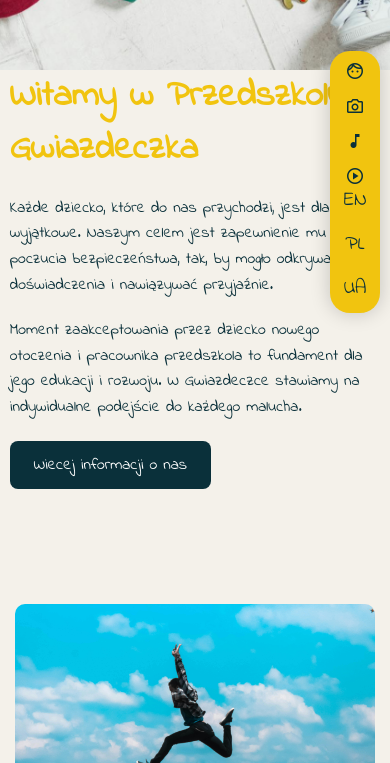
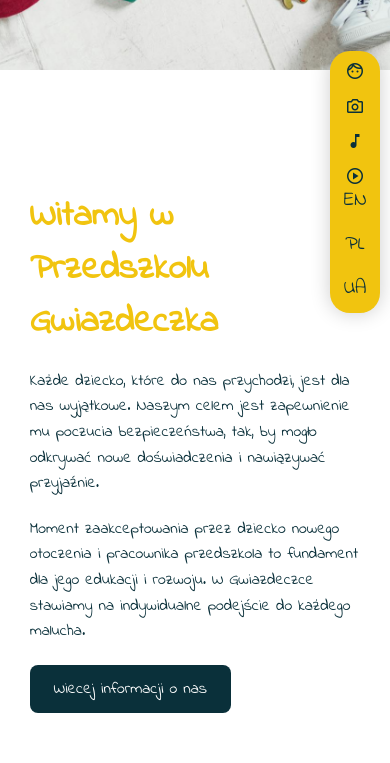
Before and after one commit to Smoleckk/portal-maluch, an Angular app in the folder web/maluch/: page / in a window 390 px wide. Shown: the part 521-1284 px from the top of the page. Built offline with nearby package versions, Linux system fonts and the light colour scheme.

Commit message:
placowki

```diff
--- /dev/null
+++ b/web/maluch/projects/maluch-app/src/app/funkcjonalnosci/prezentacja/komponenty/placowki/placowki.component.html
@@ -0,0 +1 @@
+<p>placowki works!</p>
--- a/web/maluch/projects/maluch-app/src/app/funkcjonalnosci/prezentacja/prezentacja.module.ts
+++ b/web/maluch/projects/maluch-app/src/app/funkcjonalnosci/prezentacja/prezentacja.module.ts
@@ -9,6 +9,7 @@ import {
 import { FooterComponent } from './komponenty/footer/footer.component';
 import { HeaderComponent } from './komponenty/header/header.component';
 import { SubHeaderComponent } from './komponenty/sub-header/sub-header.component';
+import { PlacowkiComponent } from './komponenty/placowki/placowki.component';
 
 
 @NgModule({
@@ -18,6 +19,7 @@ import { SubHeaderComponent } from './komponenty/sub-header/sub-header.component
         FooterComponent,
         HeaderComponent,
         SubHeaderComponent,
+        PlacowkiComponent,
     ],
     exports: [
         FooterComponent
--- a/web/maluch/projects/maluch-app/src/app/funkcjonalnosci/prezentacja/strony/prezentacja-strona-glowna/prezentacja-strona-glowna.component.scss
+++ b/web/maluch/projects/maluch-app/src/app/funkcjonalnosci/prezentacja/strony/prezentacja-strona-glowna/prezentacja-strona-glowna.component.scss
@@ -12,35 +12,35 @@ $shadow-hover-color: rgba(0, 0, 0, 0.2);
 
 
 // Welcome section
-.sub-header {
+.welcome {
   padding: 120px 0;
   background: $background-color;
 
-  .sub-header-content {
+  .welcome-content {
     display: flex;
     justify-content: center;
     max-width: 1200px;
     margin: 0 auto;
   }
 
-  .sub-header-content-left, .sub-header-content-right {
+  .welcome-left, .welcome-right {
     padding: 0 20px;
     width: 50%;
   }
 
-  .sub-header-content-right {
+  .welcome-right {
     width: 50%;
   }
 }
 
 @media (max-width: 800px) {
-  .sub-header {
+  .welcome {
 
-    .sub-header-content {
+    .welcome-content {
       flex-direction: column;
     }
 
-    .sub-header-content-left, .sub-header-content-right {
+    .welcome-left, .welcome-right {
       width: 100%;
     }
   }
@@ -90,8 +90,10 @@ $shadow-hover-color: rgba(0, 0, 0, 0.2);
       }
     }
 
-    .sub-header-content-img {
+    .course-img {
       padding: 20px;
+
+
     }
   }
 }
--- a/web/maluch/projects/maluch-app/src/app/wspolne/nawigacja/nawigacja-gorna/nawigacja-gorna.component.html
+++ b/web/maluch/projects/maluch-app/src/app/wspolne/nawigacja/nawigacja-gorna/nawigacja-gorna.component.html
@@ -18,6 +18,8 @@
       <li><a href="#">Oferta</a></li>
       <li><a href="#">Galeria</a></li>
       <li><a href="#">Rodzice</a></li>
+      <li><a href="#">Dokumenty</a></li>
+      <li><a href="#">Zgłoszenia</a></li>
       <li><a href="/kontakt">Kontakt</a></li>
     </ul>
   </div>
```
Also changed, not shown: web/maluch/projects/maluch-app/src/app/funkcjonalnosci/prezentacja/komponenty/placowki/placowki.component.ts (added, +10 -0 lines), web/maluch/projects/maluch-app/src/app/funkcjonalnosci/prezentacja/komponenty/placowki/placowki.component.scss (added), 1 other file (tests, documents, lock files or other folders).
